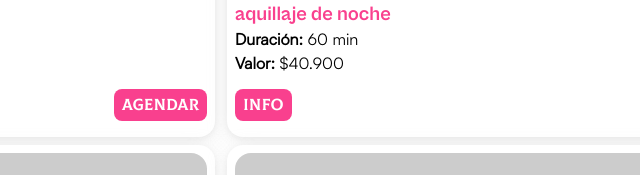
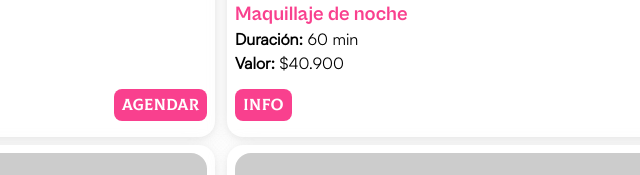
Before and after one commit to odracirdev/deluxe-beauty, an Astro site: page /deluxe-beauty/servicios/maquillajes-y-peinados in a window 1280 px wide. Shown: the part 575-750 px from the top of the page, 419-1059 px from the left. Built offline with nearby package versions, Linux system fonts and the light colour scheme; Astro itself is replaced by a stand-in of ours; placeholder pictures from the web are drawn by us.

Commit message:
fix: :pencil2: error on title

```diff
--- a/src/pages/servicios/maquillajes-y-peinados/index.astro
+++ b/src/pages/servicios/maquillajes-y-peinados/index.astro
@@ -28,7 +28,7 @@ const options = {
         />
         <ServiceCard
           img="https://placehold.co/600x400"
-          name="aquillaje de noche"
+          name="Maquillaje de noche"
           duration="60 min"
           price="$40.900"
           info="/servicios/manos-y-pies/manos-permanente"
```
